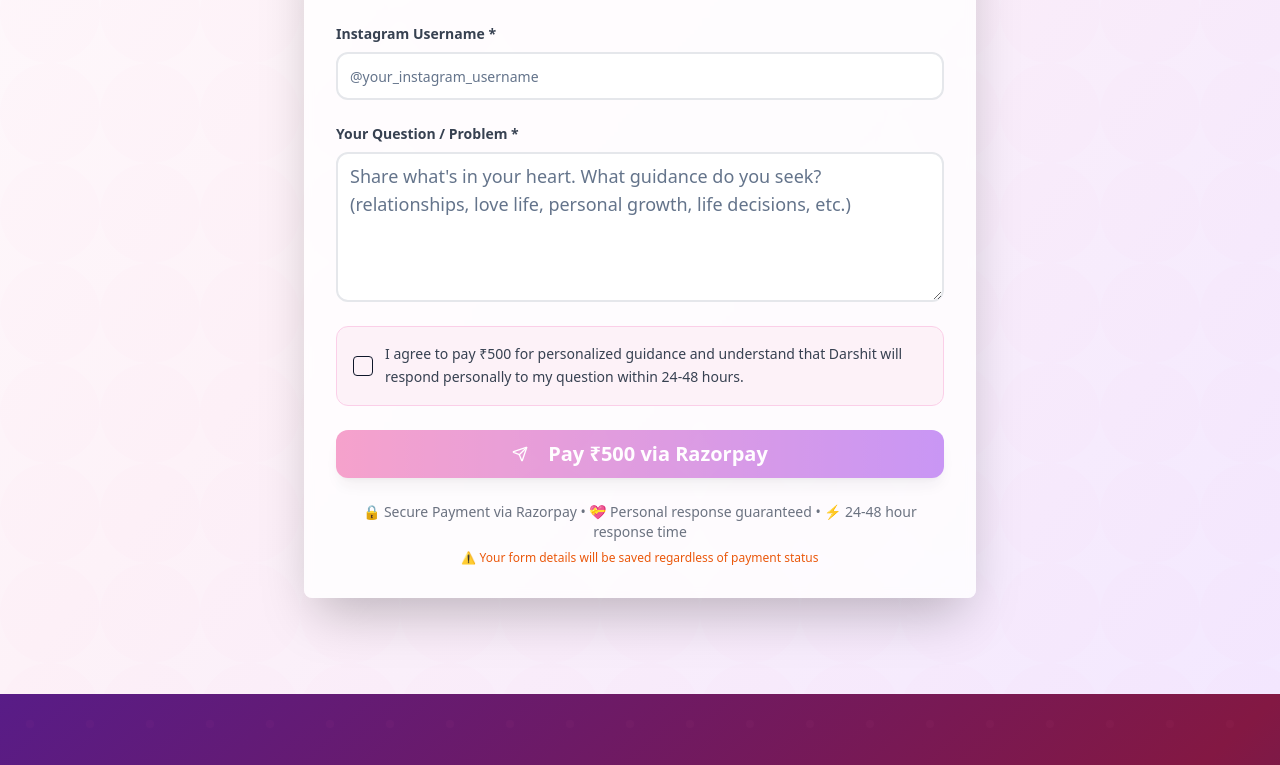
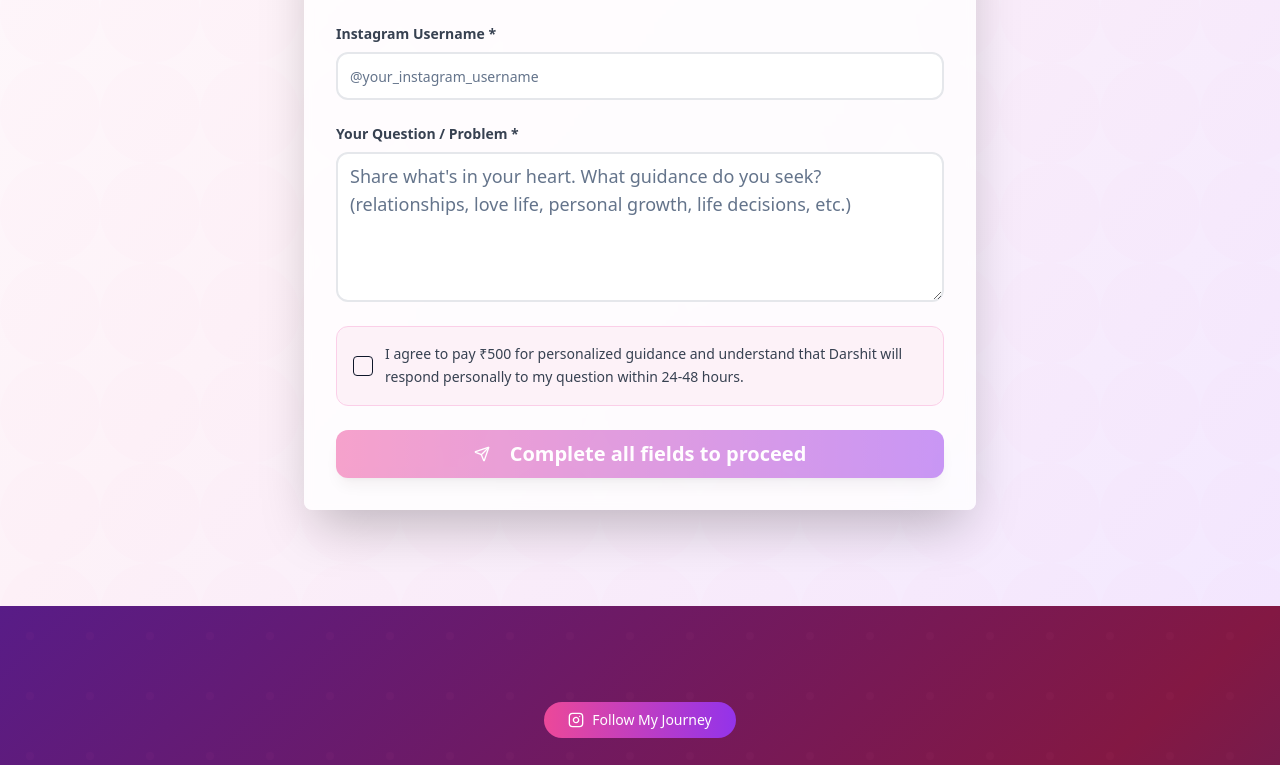
Before and after one commit to Sarthak1315/darshit-love-guidance-hub-20, a React (Vite) app: page / in a window 1280 px wide. Shown: the part 2932-3697 px from the top of the page. Built offline with nearby package versions, Linux system fonts and the light colour scheme.

Commit message:
Refactor: Integrate Razorpay payment button
Integrate the Razorpay payment button code into the form to address payment failures.

```diff
--- a/src/components/CTAForm.tsx
+++ b/src/components/CTAForm.tsx
@@ -1,9 +1,8 @@
+
 import { Card, CardContent, CardDescription, CardHeader, CardTitle } from "@/components/ui/card";
 import { Sparkles } from "lucide-react";
 import { useState } from "react";
-import { useToast } from "@/hooks/use-toast";
-import { usePaymentHandler } from "@/hooks/usePaymentHandler";
-import { validateForm, validatePaymentForm } from "@/utils/formValidation";
+import { validateForm } from "@/utils/formValidation";
 import PaymentForm from "./PaymentForm";
 import CTAFormHeader from "./CTAFormHeader";
 
@@ -14,37 +13,12 @@ const CTAForm = () => {
   const [mobile, setMobile] = useState("");
   const [instagram, setInstagram] = useState("");
   const [question, setQuestion] = useState("");
-  const { toast } = useToast();
-  const { handlePayment, loading } = usePaymentHandler();
 
   const isFormValid = validateForm(fullName, email, mobile, instagram, question, agreed);
 
-  const onSubmit = async () => {
-    const paymentData = { fullName, email, mobile, instagram, question, agreed };
-    const validation = validatePaymentForm(paymentData);
-
-    if (!validation.isValid) {
-      toast({
-        title: "Missing Information",
-        description: validation.message,
-        variant: "destructive",
-      });
-      return;
-    }
-
-    try {
-      await handlePayment({ fullName, email, mobile, instagram, question });
-
-      // Reset form on successful payment
-      setFullName("");
-      setEmail("");
-      setMobile("");
-      setInstagram("");
-      setQuestion("");
-      setAgreed(false);
-    } catch (error) {
-      console.error('Payment submission error:', error);
-    }
+  const onSubmit = () => {
+    // This is no longer needed as we're using Razorpay payment button
+    console.log('Form data:', { fullName, email, mobile, instagram, question });
   };
 
   return (
@@ -85,7 +59,7 @@ const CTAForm = () => {
                 setQuestion={setQuestion}
                 agreed={agreed}
                 setAgreed={setAgreed}
-                loading={loading}
+                loading={false}
                 onSubmit={onSubmit}
                 isFormValid={isFormValid}
               />
--- a/src/components/PaymentForm.tsx
+++ b/src/components/PaymentForm.tsx
@@ -4,6 +4,7 @@ import { Textarea } from "@/components/ui/textarea";
 import { Checkbox } from "@/components/ui/checkbox";
 import { Button } from "@/components/ui/button";
 import { Send } from "lucide-react";
+import { useEffect, useRef } from "react";
 
 interface PaymentFormProps {
   fullName: string;
@@ -40,12 +41,28 @@ const PaymentForm = ({
   onSubmit,
   isFormValid
 }: PaymentFormProps) => {
+  const paymentButtonRef = useRef<HTMLDivElement>(null);
+
   const handleCheckboxChange = (checked: boolean | "indeterminate") => {
     setAgreed(checked === true);
   };
 
+  useEffect(() => {
+    // Load Razorpay payment button script when form is valid
+    if (isFormValid && paymentButtonRef.current) {
+      const script = document.createElement('script');
+      script.src = 'https://checkout.razorpay.com/v1/payment-button.js';
+      script.setAttribute('data-payment_button_id', 'pl_Qh0yf65kkgJLE5');
+      script.async = true;
+
+      // Clear previous script if any
+      paymentButtonRef.current.innerHTML = '';
+      paymentButtonRef.current.appendChild(script);
+    }
+  }, [isFormValid]);
+
   return (
-    <form className="space-y-6" onSubmit={(e) => e.preventDefault()}>
+    <div className="space-y-6">
       <div className="space-y-2">
         <label className="block text-sm font-semibold text-gray-700">Full Name *</label>
         <Input
@@ -121,23 +138,27 @@ const PaymentForm = ({
         </label>
       </div>
 
-      <Button
-        className="w-full bg-gradient-to-r from-pink-500 to-purple-600 hover:from-pink-600 hover:to-purple-700 text-white py-6 rounded-xl text-xl font-bold shadow-lg hover:shadow-xl transition-all duration-300 transform hover:scale-105 disabled:opacity-50 disabled:cursor-not-allowed"
-        disabled={!isFormValid || loading}
-        onClick={onSubmit}
-        type="button"
-      >
-        <Send className="w-6 h-6 mr-3" />
-        {loading ? "Processing..." : "Pay ₹500 via Razorpay"}
-      </Button>
-
+      {isFormValid ? (
+        <div className="w-full">
+          <div ref={paymentButtonRef} className="w-full flex justify-center"></div>
           <div className="text-center text-sm text-gray-500 mt-4">
             <p>🔒 Secure Payment via Razorpay • 💝 Personal response guaranteed • ⚡ 24-48 hour response time</p>
             <p className="mt-2 text-xs text-orange-600">
               ⚠️ Your form details will be saved regardless of payment status
             </p>
           </div>
-    </form>
+        </div>
+      ) : (
+        <Button
+          className="w-full bg-gradient-to-r from-pink-500 to-purple-600 hover:from-pink-600 hover:to-purple-700 text-white py-6 rounded-xl text-xl font-bold shadow-lg hover:shadow-xl transition-all duration-300 transform hover:scale-105 disabled:opacity-50 disabled:cursor-not-allowed"
+          disabled={true}
+          type="button"
+        >
+          <Send className="w-6 h-6 mr-3" />
+          Complete all fields to proceed
+        </Button>
+      )}
+    </div>
   );
 };
 
```
Lines whose indentation alone changed are shown as unchanged.
